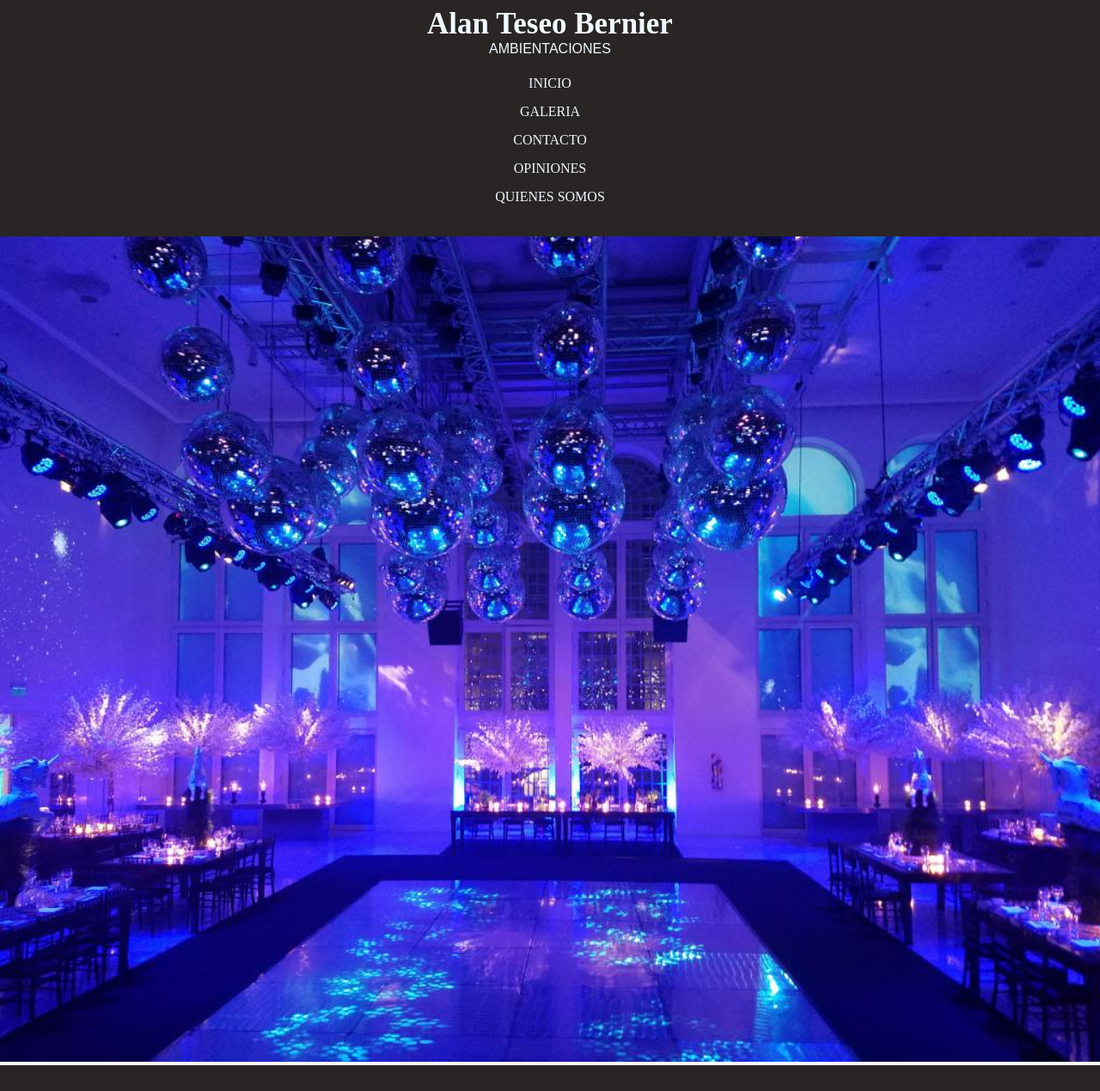
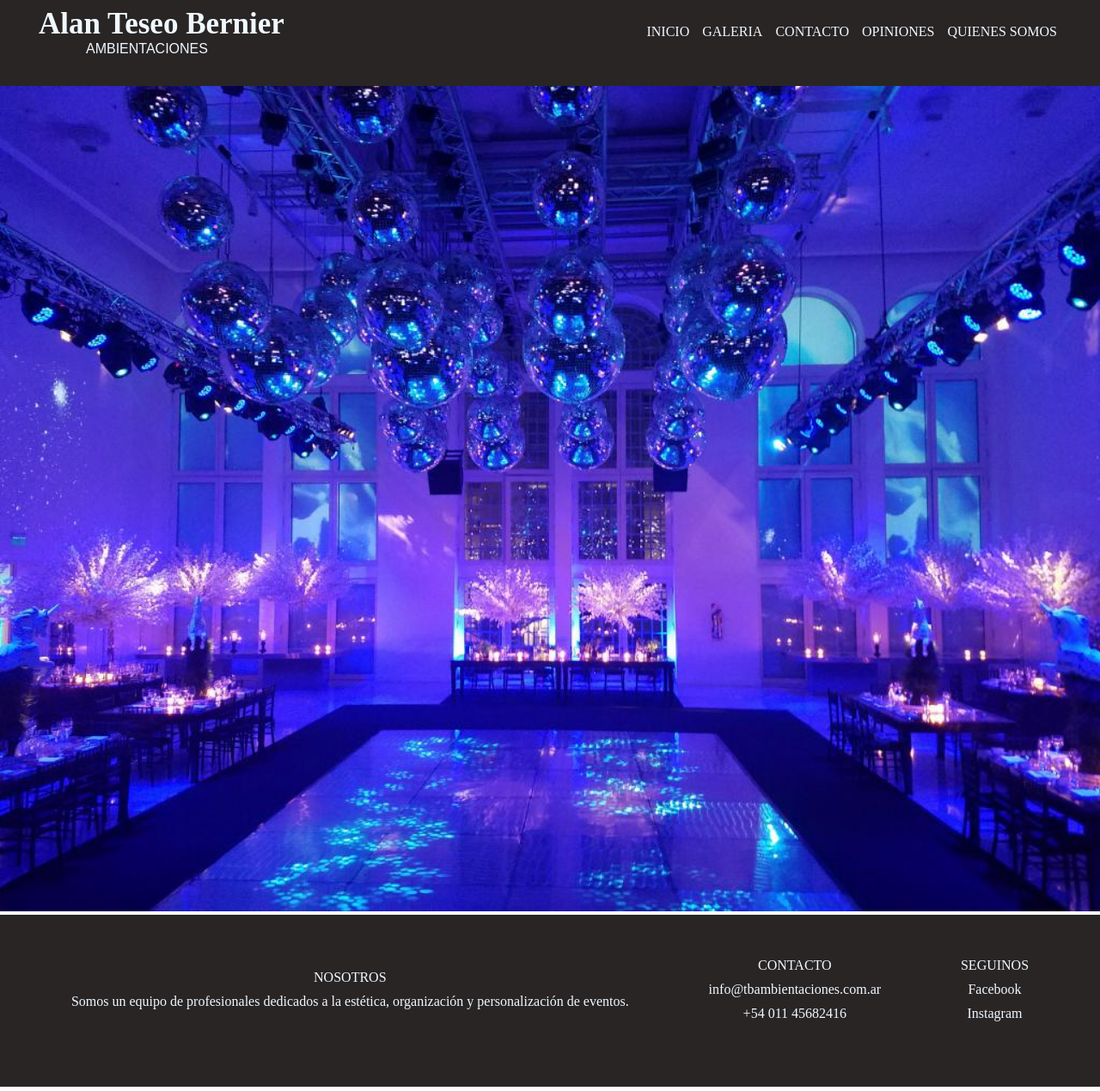
Before and after one commit to loziscki-matias/bernier-eventos, a plain HTML site: page index.html in a window 1280 px wide. Shown: the top 1269 px of the page at 86% size. Drawn offline with Linux system fonts and the light colour scheme; a web font is replaced by a local one.

Commit message:
full responsive página inicio

```diff
--- a/css/style.css
+++ b/css/style.css
@@ -209,12 +209,6 @@ footer{
     padding-top: 50px;
 }
 
-.elemento{
-    display: flex;
-    flex-direction: column;
-    flex-wrap: wrap;
-    gap: 10px;
-}
 
 .elementoDeFooter{
     display: flex;
@@ -245,10 +239,54 @@ footer{
 
 @media  (min-width: 1024px){
 
+    header{
+        height: 100px;
+    }
     .cambioImagen1 {
         width: 512px;
         height: 288px;
     }
+    .logo{
+        display: flex;
+        align-items: start;
+        position: relative;
+        right: 55px;
+
+    }
+    .letra-1{
+        position: relative;
+        top: 8px;
+        left: 155px;
+    }
+    .navbar{
+        display: flex;
+        flex-direction: row;
+        list-style: none;
+        justify-content: end;
+        gap: 15px;
+        position: relative;
+        bottom: 60px;
+        right: 50px;
+        }
+
+        footer{
+            background-color: #292525;
+            height: 200px;
+        }
+        .elementosFoot{
+            display: flex;
+            flex-direction: row;
+            justify-content: space-evenly;
+            gap: 10px;
+            padding-top: 50px;
+        }
+        .elementoDeFooter{
+            display: flex;
+            flex-direction: column;
+            align-items: center;
+            text-align: left;
+            gap: 10px;
+        }
 }
 
 @media (min-width: 1440px){
@@ -262,5 +300,14 @@ footer{
         width: 360px;
         height: 288px;
     }
-
+    .navbar{
+        display: flex;
+        flex-direction: row;
+        list-style: none;
+        justify-content: end;
+        gap: 15px;
+        position: relative;
+        bottom: 60px;
+        right: 100px;
+        }
 }
```
Also changed, not shown: pages/galeria.html (+0 -2 lines).
